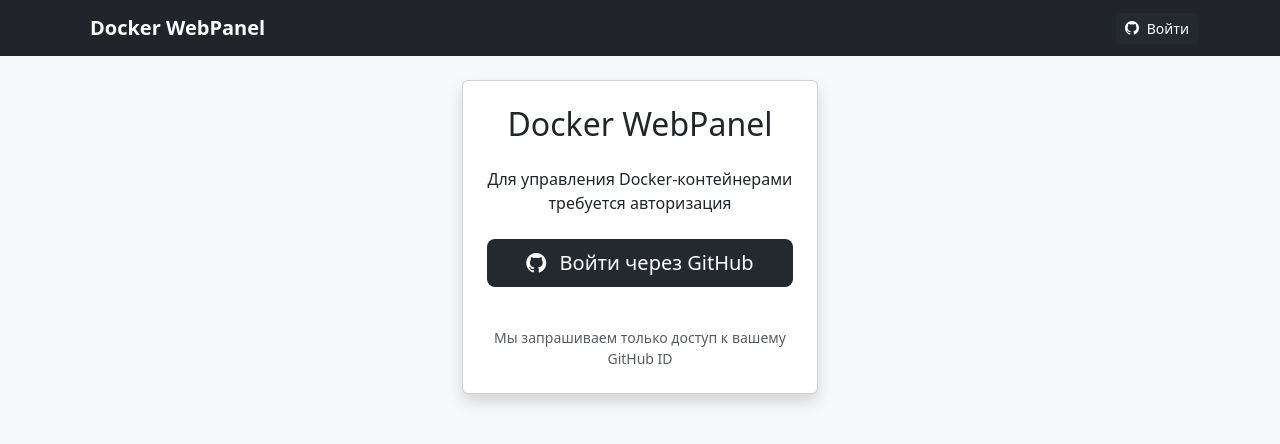
After one commit to Macientosh/docker-webpanel, a Flask app: page /login in a window 1280 px wide. The commit adds this page. Shown: the top 444 px of the page. Run offline with Flask 3, Linux system fonts and the light colour scheme.

Commit message:
Авторизация, управление, станица логина

```diff
--- a/app.py
+++ b/app.py
@@ -1,4 +1,4 @@
-from flask import Flask, render_template, redirect, request, url_for, flash, session
+from flask import Flask, render_template, redirect, url_for, flash, session, request
 from flask_login import LoginManager, login_user, logout_user, login_required, UserMixin, current_user
 from flask_dance.contrib.github import make_github_blueprint, github
 from flask_dance.consumer import oauth_authorized
@@ -12,7 +12,6 @@
     remove_container
 )
 
-
 load_dotenv()
 
 app = Flask(__name__)
@@ -20,12 +19,12 @@
 
 # Настройки сессии
 app.config['SESSION_COOKIE_SAMESITE'] = 'Lax'
-app.config['SESSION_COOKIE_SECURE'] = False  # True в production
+app.config['SESSION_COOKIE_SECURE'] = False
 
 # Инициализация Flask-Login
 login_manager = LoginManager()
 login_manager.init_app(app)
-login_manager.login_view = 'github.login'
+login_manager.login_view = 'login'
 
 # Настройка GitHub OAuth
 github_bp = make_github_blueprint(
@@ -50,12 +49,15 @@
 @oauth_authorized.connect_via(github_bp)
 def github_logged_in(blueprint, token):
     if not token:
-        flash("Не удалось войти через GitHub.", category="error")
+        flash("Не удалось войти через GitHub.", "error")
+        return False
+
+    if current_user.is_authenticated:
         return False
 
     resp = blueprint.session.get("/user")
     if not resp.ok:
-        flash("Не удалось получить данные пользователя.", category="error")
+        flash("Не удалось получить данные пользователя.", "error")
         return False
 
     user_info = resp.json()
@@ -64,54 +66,70 @@
     user = User(id=user_id, username=user_info["login"])
     login_user(user)
 
-    # Сохраняем пользователя в сессии
     session['user'] = {
         'id': user_id,
         'username': user_info["login"]
     }
 
-    flash(f"Вы вошли как {user_info['login']}", "success")
-    return False  # Предотвращаем сохранение токена Flask-Dance
+    flash(f"Добро пожаловать, {user_info['login']}!", "success")
+    return False
 
 @app.route('/')
 def index():
     if not current_user.is_authenticated:
-        return redirect(url_for('github.login'))
+        return redirect(url_for('login'))
 
-    # Ваш основной код для отображения контейнеров
-    containers = get_local_containers()
-    return render_template('index.html', containers=containers)
+    try:
+        containers = get_local_containers()
+        return render_template('index.html', containers=containers)
+    except Exception as e:
+        flash(f"Ошибка при получении контейнеров: {str(e)}", "danger")
+        return render_template('index.html', containers=[])
+
+@app.route('/login')
+def login():
+    if current_user.is_authenticated:
+        return redirect(url_for('index'))
+    return render_template('/auth/login.html')
+
+@app.route('/logout')
+@login_required
+def logout():
+    logout_user()
+    session.pop('user', None)
+    flash("Вы успешно вышли из системы", "info")
+    return redirect(url_for('login'))
 
 @app.route('/action', methods=['POST'])
 @login_required
 def action():
-    container_id = request.form.get('container_id')
-    action_type = request.form.get('action')
+    try:
+        container_id = request.form.get('container_id')
+        action_type = request.form.get('action')
 
-    try:
+        if not container_id or not action_type:
+            flash("Недостаточно данных для выполнения действия", "danger")
+            return redirect(url_for('index'))
+
         if action_type == 'start':
             start_container(container_id)
-            flash(f'Контейнер {container_id} запущен', 'success')
+            flash(f'Контейнер {container_id[:12]} запущен', 'success')
         elif action_type == 'stop':
             stop_container(container_id)
-            flash(f'Контейнер {container_id} остановлен', 'warning')
+            flash(f'Контейнер {container_id[:12]} остановлен', 'warning')
         elif action_type == 'restart':
             restart_container(container_id)
-            flash(f'Контейнер {container_id} перезапущен', 'info')
+            flash(f'Контейнер {container_id[:12]} перезапущен', 'info')
         elif action_type == 'remove':
             remove_container(container_id)
-            flash(f'Контейнер {container_id} удалён', 'danger')
+            flash(f'Контейнер {container_id[:12]} удалён', 'danger')
+        else:
+            flash("Неизвестное действие", "danger")
+
     except Exception as e:
         flash(f'Ошибка: {str(e)}', 'danger')
 
     return redirect(url_for('index'))
 
-@app.route('/logout')
-@login_required
-def logout():
-    logout_user()
-    flash("Вы вышли из системы", "info")
-    return redirect(url_for("index"))
-
 if __name__ == '__main__':
     app.run(debug=True)
--- /dev/null
+++ b/templates/auth/login.html
@@ -0,0 +1,26 @@
+{% extends "base.html" %}
+
+{% block content %}
+<div class="row justify-content-center">
+    <div class="col-md-6 col-lg-4">
+        <div class="card shadow">
+            <div class="card-body text-center p-4">
+                <h2 class="card-title mb-4">
+                    <i class="bi bi-docker"></i> Docker WebPanel
+                </h2>
+                <p class="card-text mb-4">
+                    Для управления Docker-контейнерами требуется авторизация
+                </p>
+
+                <a href="{{ url_for('github.login') }}" class="btn github-btn btn-lg w-100 mb-3">
+                    <i class="bi bi-github me-2"></i> Войти через GitHub
+                </a>
+
+                <div class="text-muted small mt-4">
+                    Мы запрашиваем только доступ к вашему GitHub ID
+                </div>
+            </div>
+        </div>
+    </div>
+</div>
+{% endblock %}
--- /dev/null
+++ b/templates/base.html
@@ -0,0 +1,64 @@
+<!DOCTYPE html>
+<html lang="ru">
+<head>
+    <meta charset="UTF-8">
+    <meta name="viewport" content="width=device-width, initial-scale=1">
+    <title>Docker WebPanel</title>
+    <link href="https://cdn.jsdelivr.net/npm/bootstrap@5.3.3/dist/css/bootstrap.min.css" rel="stylesheet">
+    <link rel="stylesheet" href="https://cdn.jsdelivr.net/npm/bootstrap-icons@1.11.1/font/bootstrap-icons.css">
+    <style>
+        .github-btn {
+            background-color: #24292e;
+            color: white;
+        }
+        .github-btn:hover {
+            background-color: #2c3136;
+            color: white;
+        }
+        .navbar-brand {
+            font-weight: 600;
+        }
+    </style>
+</head>
+<body class="bg-light">
+    <nav class="navbar navbar-expand-lg navbar-dark bg-dark mb-4">
+        <div class="container">
+            <a class="navbar-brand" href="/">
+                <i class="bi bi-docker me-2"></i>Docker WebPanel
+            </a>
+            <div class="d-flex">
+                {% if current_user.is_authenticated %}
+                    <span class="navbar-text me-3">
+                        <i class="bi bi-person-circle me-1"></i>{{ current_user.username }}
+                    </span>
+                    <a href="{{ url_for('logout') }}" class="btn btn-outline-light btn-sm">
+                        <i class="bi bi-box-arrow-right"></i> Выйти
+                    </a>
+                {% else %}
+                    <a href="{{ url_for('github.login') }}" class="btn github-btn btn-sm">
+                        <i class="bi bi-github me-1"></i> Войти
+                    </a>
+                {% endif %}
+            </div>
+        </div>
+    </nav>
+
+    <div class="container">
+        {% with messages = get_flashed_messages(with_categories=true) %}
+            {% if messages %}
+                {% for category, message in messages %}
+                    <div class="alert alert-{{ category }} alert-dismissible fade show mb-4" role="alert">
+                        {{ message }}
+                        <button type="button" class="btn-close" data-bs-dismiss="alert" aria-label="Закрыть"></button>
+                    </div>
+                {% endfor %}
+            {% endif %}
+        {% endwith %}
+
+        {% block content %}{% endblock %}
+    </div>
+
+    <script src="https://cdn.jsdelivr.net/npm/bootstrap@5.3.3/dist/js/bootstrap.bundle.min.js"></script>
+    {% block scripts %}{% endblock %}
+</body>
+</html>
```
Also changed, not shown: templates/index.html (+33 -22 lines).
